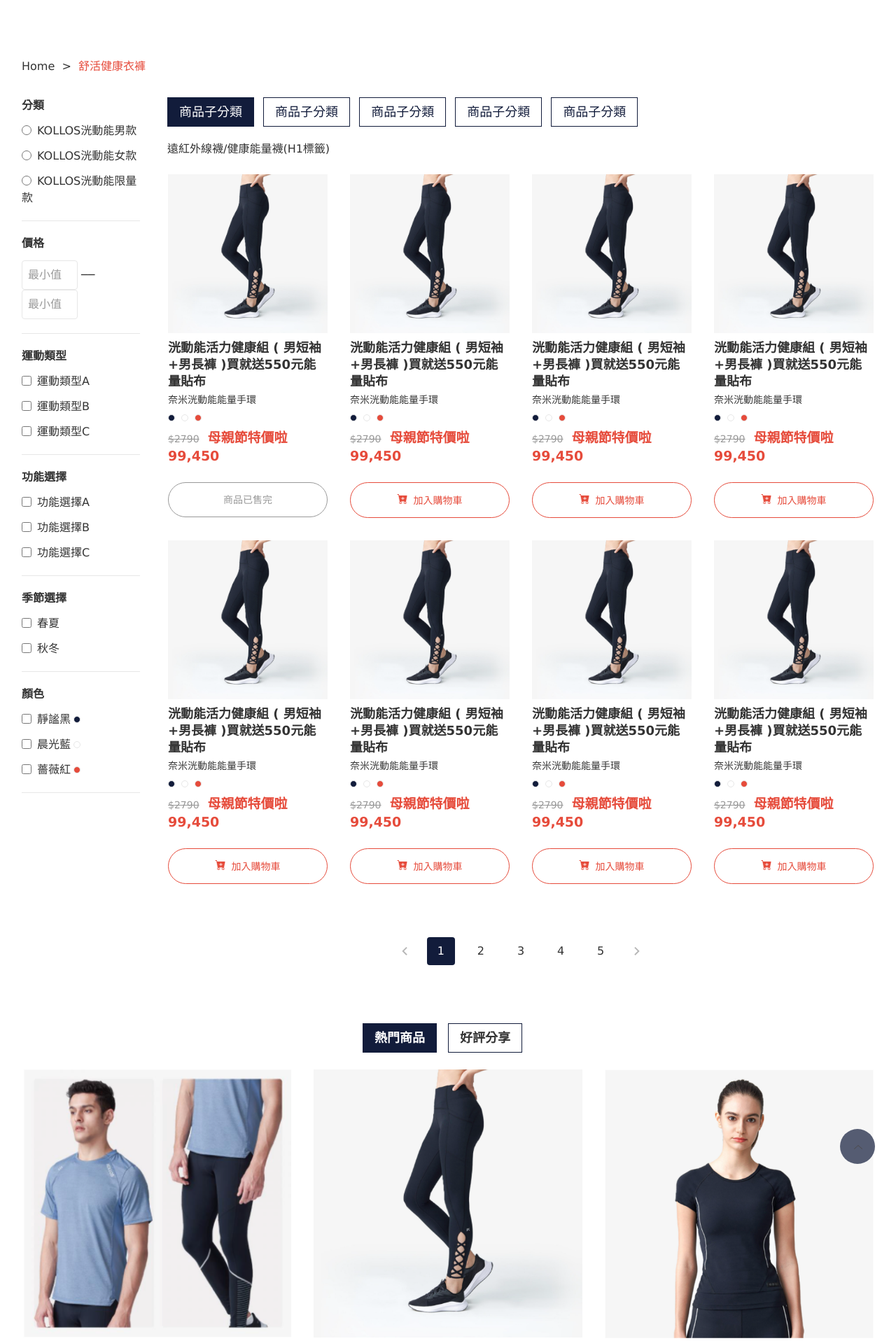
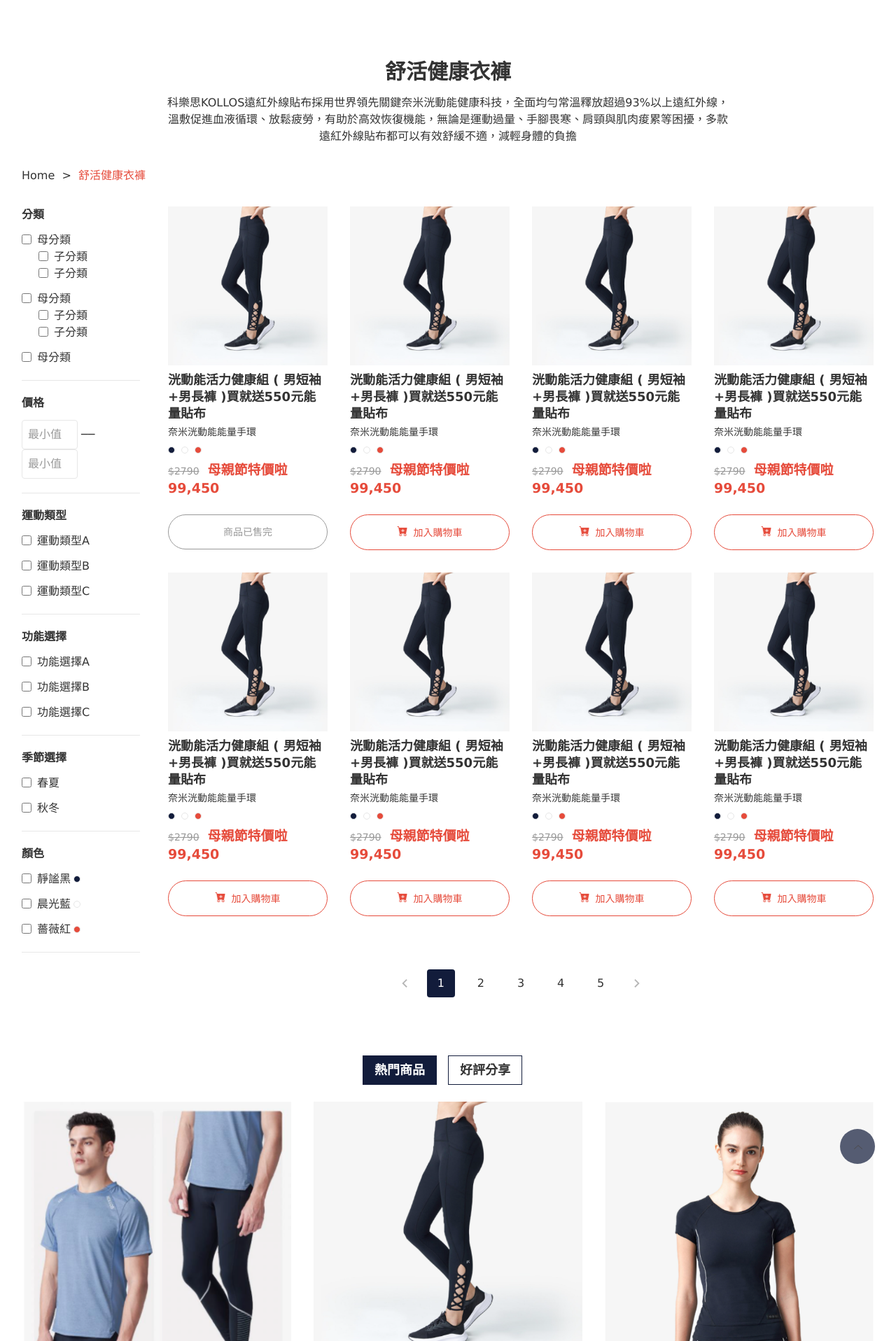
Before and after one commit to smooncake/kolloos, a PHP site: page /product.html in a window 1280 px wide. Shown: the part 137-2053 px from the top of the page at 70% size. Run offline with PHP 8.4, Linux system fonts and the light colour scheme.

Commit message:
第二階段SEO

```diff
--- a/css/common.css
+++ b/css/common.css
@@ -651,10 +651,12 @@ li[data-title="小計:"] span { font-weight: bold; }
 #product .product_share span { margin-left: 8px; }
 #product .product_share span img { width: 50px; }
 #product .product_decs > li { border-bottom: 1px #E7E7E7 solid; position: relative; }
-#product .product_decs > li a { transition: all 1s; -webkit-transition: all 1s; -moz-transition: all 1s; padding: 20px 0px; }
+#product .product_decs > li a { transition: all 1s; -webkit-transition: all 1s; -moz-transition: all 1s; font-size: 18px; font-weight: bold; padding: 16px 0px; }
 #product .product_decs > li a:hover { transition: 0.5s; -webkit-transition: 0.5s; -moz-transition: 0.5s; color: #121C3B; }
+#product .product_decs > li .collapse { padding-bottom: 16px; }
 #product .product_decs > li a[aria-expanded="true"]::after { content: url(../images/arrow_up.png); }
 #product .product_decs .dropdown-toggle::after { position: absolute; right: 0px; top: 20px; border: none; content: url(../images/arrow_down.png); }
+#product .product_decs p { border-left: 3px solid #E7E7E7; padding-left: 16px; }
 #product .nav-tabs { border: 0px; justify-content: center; margin-top: 80px; }
 #product .nav-tabs li { margin: 0px 16px 16px 0px; }
 #product .nav-tabs li a { transition: all 1s; -webkit-transition: all 1s; -moz-transition: all 1s; font-size: 18px; font-weight: bold; text-align: center; line-height: 24px; padding: 8px 16px; border: 1px #121C3B solid; }
@@ -668,14 +670,15 @@ li[data-title="小計:"] span { font-weight: bold; }
 .product_sidebar { padding-right: 24px; }
 .product_sidebar .product_sidebar_filter { border-bottom: 1px #E7E7E7 solid; padding: 20px 0px; }
 .product_sidebar .product_sidebar_filter .title label { font-size: 16px; line-height: 24px; font-weight: bold; margin-bottom: 16px; }
-.product_sidebar .product_sidebar_filter li { margin-bottom: 12px; }
-.product_sidebar .product_sidebar_filter li:last-child { margin-bottom: 0px; }
+.product_sidebar .product_sidebar_filter > li { margin-bottom: 12px; }
+.product_sidebar .product_sidebar_filter > li:last-child { margin-bottom: 0px; }
+.product_sidebar .product_sidebar_filter > li ul { margin-left: 24px; }
 .product_sidebar .product_sidebar_filter input[type="text"] { width: 80px; }
 .product_sidebar .product_sidebar_filter .color { width: 10px; height: 10px; display: inline-block; margin-right: 4px; border: 1px #E7E7E7 solid; margin-left: 4px; border-radius: 999px; -moz-border-radius: 999px; -webkit-border-radius: 999px; }
 .product_sidebar .product_sidebar_filter:first-child { padding-top: 0px; }
 
 /* RECOMMEND */
-.prduct_recommend_block { margin-top: 80px; }
+.prduct_recommend_block { margin-top: 80px !important; }
 .prduct_recommend_block .prduct_recommend img { width: 100%; padding: 0px 16px; }
 
 /* LIST */
@@ -778,6 +781,9 @@ li[data-title="小計:"] span { font-weight: bold; }
 #slider-product .carousel-indicators .active, .slider-product .carousel-indicators .active { opacity: 1; /* img{border:2px solid $color-primary; } */ }
 
 #slider-product img { margin-bottom: -6px; }
+
+.desc_block { margin-bottom: 32px; text-align: center; }
+.desc_block .desc_title { font-size: 30px; line-height: 40px; font-weight: bold; margin-bottom: 12px; }
 
 /* CART */
 #cart { max-width: 1140px; margin: 0px auto; }
@@ -1211,8 +1217,8 @@ li[data-title="小計:"] span { font-weight: bold; }
   /* PRODUCT */
   #product { max-width: 1440px; margin: 0px auto; /* TAB */ }
   #product .nav-tabs { border: 0px; justify-content: center; margin-top: 80px; }
-  #product .nav-tabs li { margin: 0px 16px 16px 0px; width: 45%; }
-  #product .nav-tabs li:nth-child(even) { margin: 0px 0px 16px 0px; }
+  #product .nav-tabs li { margin: 0px 16px 16px 0px; width: 30%; }
+  #product .nav-tabs li:last-child { margin: 0px 0px 16px 0px; }
   /* CART */
   #cart { max-width: 1140px; margin: 0px auto; /* 		.cart_content{
 			.cart_content_discount{background:$color-thirdly-light02; padding:$padding_6 $padding_6; margin-bottom:$padding_5;
--- a/product.html
+++ b/product.html
@@ -633,9 +633,21 @@
                   <div class="product_sidebar">
                      <ul class="product_sidebar_filter">
                         <li class="title"><label>分類</label></li>
-                        <li><label><input type="radio" name="" value="">KOLLOS洸動能男款</label></li>
-                        <li><label><input type="radio" name="" value="">KOLLOS洸動能女款</label></li>
-                        <li><label><input type="radio" name="" value="">KOLLOS洸動能限量款</label></li>
+                        <li>
+                           <label><input type="checkbox" name="" value="">母分類</label>
+                           <ul>
+                              <li><label><input type="checkbox" name="" value="">子分類</label></li>
+                              <li><label><input type="checkbox" name="" value="">子分類</label></li>
+                           </ul>
+                        </li>
+                        <li>
+                           <label><input type="checkbox" name="" value="">母分類</label>
+                           <ul>
+                              <li><label><input type="checkbox" name="" value="">子分類</label></li>
+                              <li><label><input type="checkbox" name="" value="">子分類</label></li>
+                           </ul>
+                        </li>
+                        <li><label><input type="checkbox" name="" value="">母分類</label></li>
                      </ul>
                      <ul class="product_sidebar_filter">
                         <li class="title"><label>價格</label></li>
@@ -1278,16 +1290,32 @@
       <div id="wrapper">
          <!-- PRODUCT -->
          <section id="product">
-            <div class="row content">
+            <div class="row content justify-content-center">
+               <div class="col-lg-8 col-md-12 col-12 bootstrap_default desc_block">
+                   <h1 class="desc_title">舒活健康衣褲</h1>
+                   <p>科樂思KOLLOS遠紅外線貼布採用世界領先關鍵奈米洸動能健康科技，全面均勻常溫釋放超過93%以上遠紅外線，溫敷促進血液循環、放鬆疲勞，有助於高效恢復機能，無論是運動過量、手腳畏寒、肩頸與肌肉痠累等困擾，多款遠紅外線貼布都可以有效舒緩不適，減輕身體的負擔</p>
+               </div>
                <div class="col-lg-12 col-md-12 col-12 bootstrap_default breadcrumbs">
                   <span>Home</span>&nbsp;&nbsp;>&nbsp;&nbsp;<span class="on">舒活健康衣褲</span>
                </div>
                <div class="col-lg-2 col-md-12 col-12 bootstrap_default product_sidebar d-none d-xl-blocke d-lg-block">
                   <ul class="product_sidebar_filter">
                      <li class="title"><label>分類</label></li>
-                     <li><label><input type="radio" name="" value="">KOLLOS洸動能男款</label></li>
-                     <li><label><input type="radio" name="" value="">KOLLOS洸動能女款</label></li>
-                     <li><label><input type="radio" name="" value="">KOLLOS洸動能限量款</label></li>
+                     <li>
+                        <label><input type="checkbox" name="" value="">母分類</label>
+                        <ul>
+                           <li><label><input type="checkbox" name="" value="">子分類</label></li>
+                           <li><label><input type="checkbox" name="" value="">子分類</label></li>
+                        </ul>
+                     </li>
+                     <li>
+                        <label><input type="checkbox" name="" value="">母分類</label>
+                        <ul>
+                           <li><label><input type="checkbox" name="" value="">子分類</label></li>
+                           <li><label><input type="checkbox" name="" value="">子分類</label></li>
+                        </ul>
+                     </li>
+                     <li><label><input type="checkbox" name="" value="">母分類</label></li>
                   </ul>
                   <ul class="product_sidebar_filter">
                      <li class="title"><label>價格</label></li>
@@ -1318,14 +1346,13 @@
                   </ul>
                </div>
                <div class="col-lg-10 col-md-12 col-12 bootstrap_default product_content">
-                  <ul class="product_menu">
+<!--                   <ul class="product_menu">
                      <li><a href="javascript:;" class="active">商品子分類</a></li>
                      <li><a href="javascript:;">商品子分類</a></li>
                      <li><a href="javascript:;">商品子分類</a></li>
                      <li><a href="javascript:;">商品子分類</a></li>
                      <li><a href="javascript:;">商品子分類</a></li>
-                  </ul>
-                  <h1 class="product_categorytag">遠紅外線襪/健康能量襪(H1標籤)</h1>
+                  </ul> -->
                   <a href="#" class="dropbtn" data-toggle="modal" data-target="#filter"><div class="filter d-xl-none">篩選商品<img src="images/icons/filter.png" alt=""></div></a>
 
                         <ul class="row">
@@ -1544,6 +1571,29 @@
                         <li><a href="product_detail.html"><img src="images/product_005.jpg" alt=""></a></li>
                      </ul>
                   </div>
+               </div>
+            <!-- FAQ -->
+            <div class="row content prduct_recommend_block justify-content-center">
+               <div class="col-lg-12 col-md-12 col-12 bootstrap_default content_title02">FAQ</div>
+               <div class="col-lg-8 col-md-12 col-12 bootstrap_default">
+                  <ul class="product_decs">
+                     <li>
+                        <a href="#Submenu01" data-toggle="collapse" aria-expanded="false" class="dropdown-toggle">羊毛衫洗滌方式</a>
+                        <div class="collapse" id="Submenu01">
+                           先將羊毛衫用約30度清水浸濕，倒入10元錢幣大小的冷洗精或是少量肥皂絲，確認洗劑均勻溶解於水中後，泡置5-10分鐘。
+                           <br/>用手輕輕搓洗，之後用清水冲洗乾淨，用乾毛巾將羊毛衫包起擰去一部分水，再攤開晾乾。
+                           <br/>羊毛衫半乾時，最好將熨斗溫度設定在低溫的狀態，在羊毛衫上蓋一塊濕布整熨一下，這樣穿起來會平整如新。
+                        </div>
+                     </li>
+                     <li>
+                        <a href="#Submenu02" data-toggle="collapse" aria-expanded="false" class="dropdown-toggle">羊毛衫保養守則</a>
+                        <div class="collapse" id="Submenu02">
+                           先將羊毛衫用約30度清水浸濕，倒入10元錢幣大小的冷洗精或是少量肥皂絲，確認洗劑均勻溶解於水中後，泡置5-10分鐘。
+                           <br/>用手輕輕搓洗，之後用清水冲洗乾淨，用乾毛巾將羊毛衫包起擰去一部分水，再攤開晾乾。
+                           <br/>羊毛衫半乾時，最好將熨斗溫度設定在低溫的狀態，在羊毛衫上蓋一塊濕布整熨一下，這樣穿起來會平整如新。
+                        </div>
+                     </li>
+                  </ul>
                </div>
             </div>
             <!--  END RECOMMEND -->
```
Also changed, not shown: blog.html (+37 -9 lines), product_detail.html (+29 -3 lines), 1 other file.
